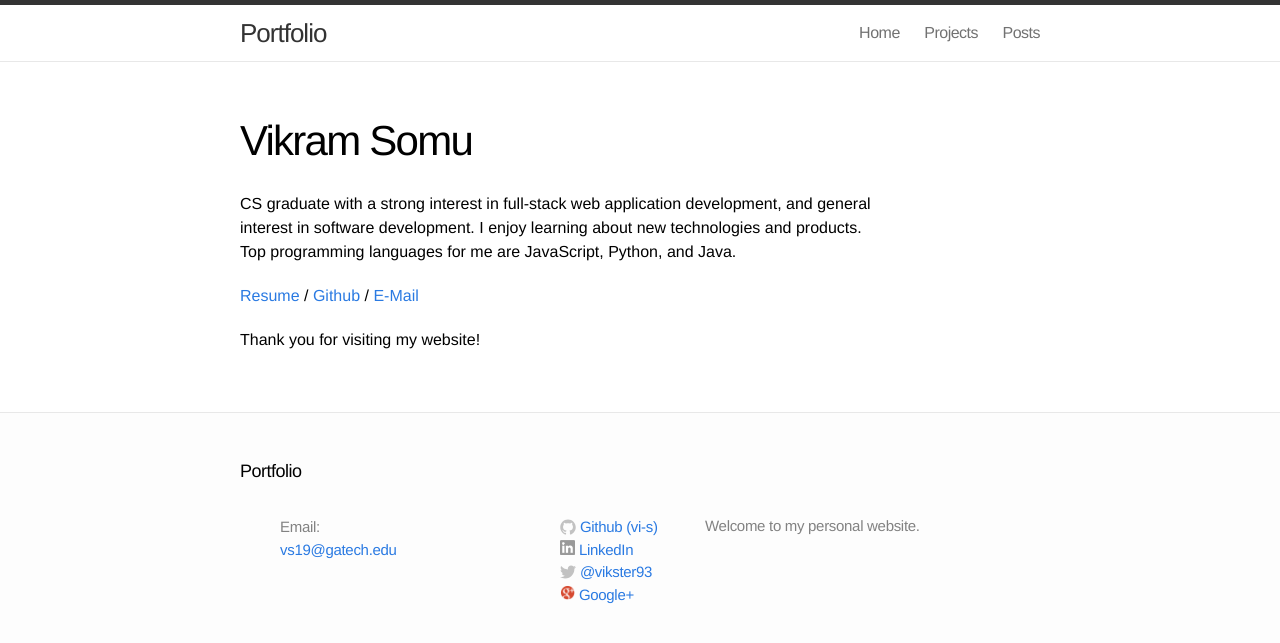
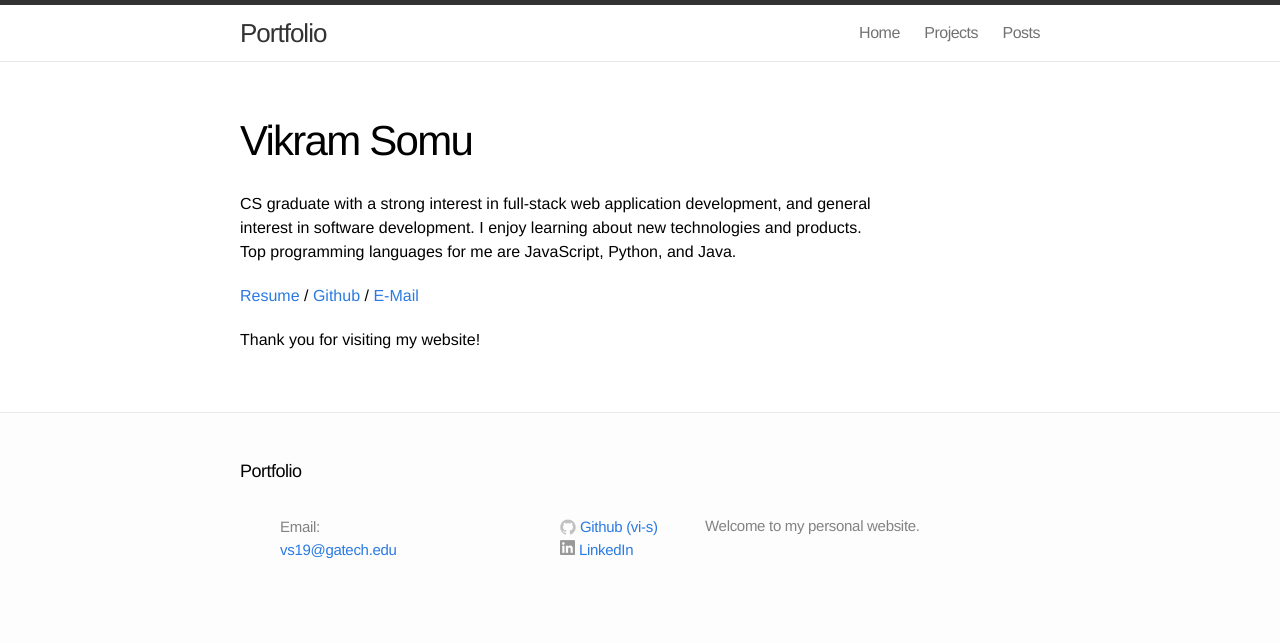
Before and after one commit to vi-s/vi-s.github.io, a Jekyll site: the page built from index.md, in a window 1280 px wide. Shown: the top 643 px of the page. Built offline with Jekyll 4.4.1, drawn with Linux system fonts in a browser that asks for light colours.

Commit message:
Update footer.html

```diff
--- a/_includes/footer.html
+++ b/_includes/footer.html
@@ -41,36 +41,6 @@
             <span class="username">LinkedIn</span>
           </a>
         </li>
-
-        <li>
-          <a href="https://twitter.com/vikster93">
-            <span class="icon twitter">
-              <svg version="1.1" class="twitter-icon-svg" xmlns="http://www.w3.org/2000/svg" xmlns:xlink="http://www.w3.org/1999/xlink" x="0px" y="0px"
-                 viewBox="0 0 16 16" enable-background="new 0 0 16 16" xml:space="preserve">
-                <path fill="#C2C2C2" d="M15.969,3.058c-0.586,0.26-1.217,0.436-1.878,0.515c0.675-0.405,1.194-1.045,1.438-1.809
-                c-0.632,0.375-1.332,0.647-2.076,0.793c-0.596-0.636-1.446-1.033-2.387-1.033c-1.806,0-3.27,1.464-3.27,3.27
-                c0,0.256,0.029,0.506,0.085,0.745C5.163,5.404,2.753,4.102,1.14,2.124C0.859,2.607,0.698,3.168,0.698,3.767
-                c0,1.134,0.577,2.135,1.455,2.722C1.616,6.472,1.112,6.325,0.671,6.08c0,0.014,0,0.027,0,0.041c0,1.584,1.127,2.906,2.623,3.206
-                C3.02,9.402,2.731,9.442,2.433,9.442c-0.211,0-0.416-0.021-0.615-0.059c0.416,1.299,1.624,2.245,3.055,2.271
-                c-1.119,0.877-2.529,1.4-4.061,1.4c-0.264,0-0.524-0.015-0.78-0.046c1.447,0.928,3.166,1.469,5.013,1.469
-                c6.015,0,9.304-4.983,9.304-9.304c0-0.142-0.003-0.283-0.009-0.423C14.976,4.29,15.531,3.714,15.969,3.058z"/>
-              </svg>
-            </span>
-            <span class="username">{{ site.twitter_user }}</span>
-          </a>
-        </li>
-
-        <li>
-          <a href="https://plus.google.com/+VikramSomu">
-            <span class="icon twitter">
-                <img style="max-width:15px;max-height:15px;" src="/images/plus_icon.png"></img>
-            </span>
-            <span class="username">Google+</span>
-          </a>
-        </li>
-
-
-
       </ul>
     </div>
 
```
